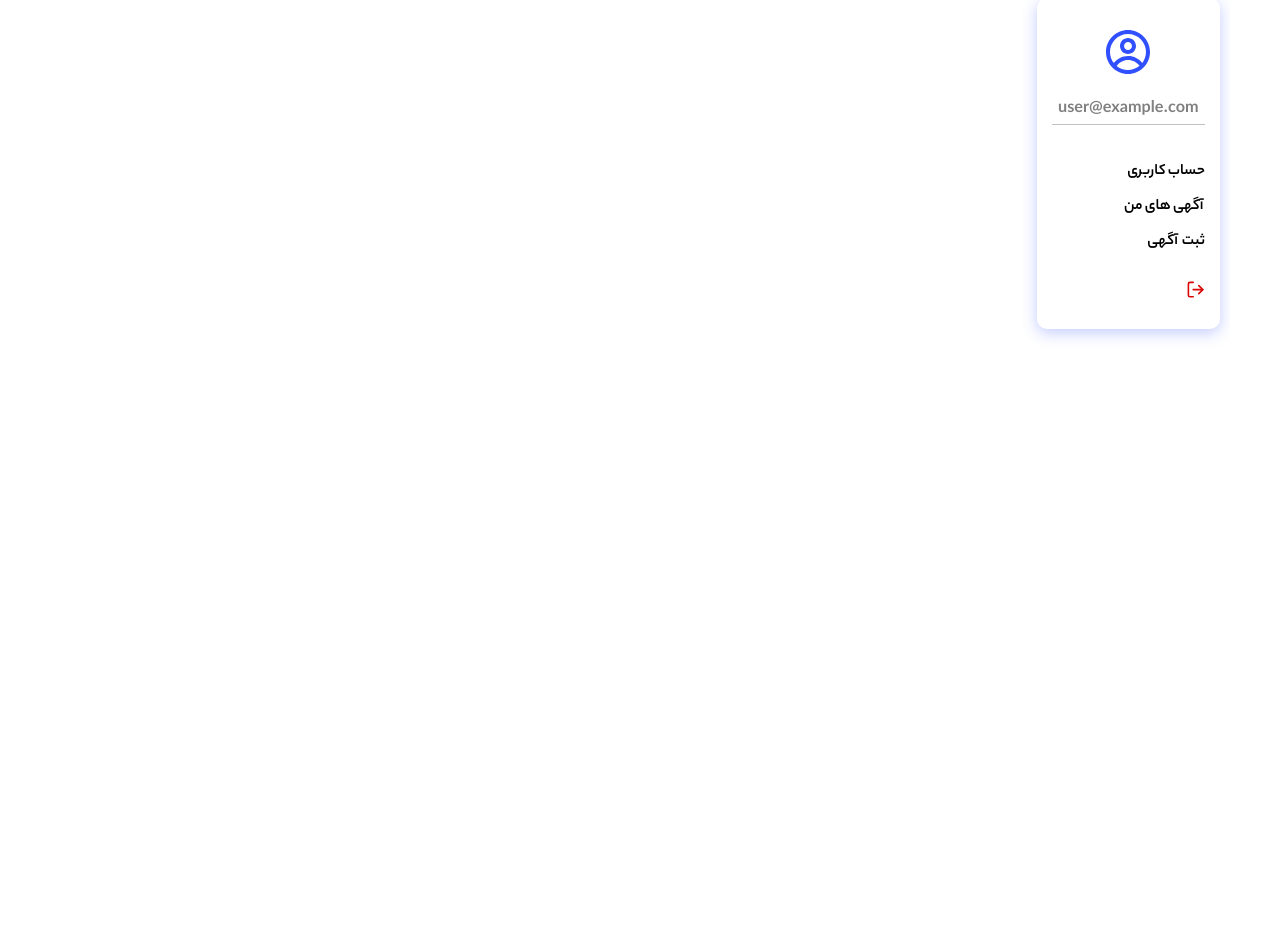
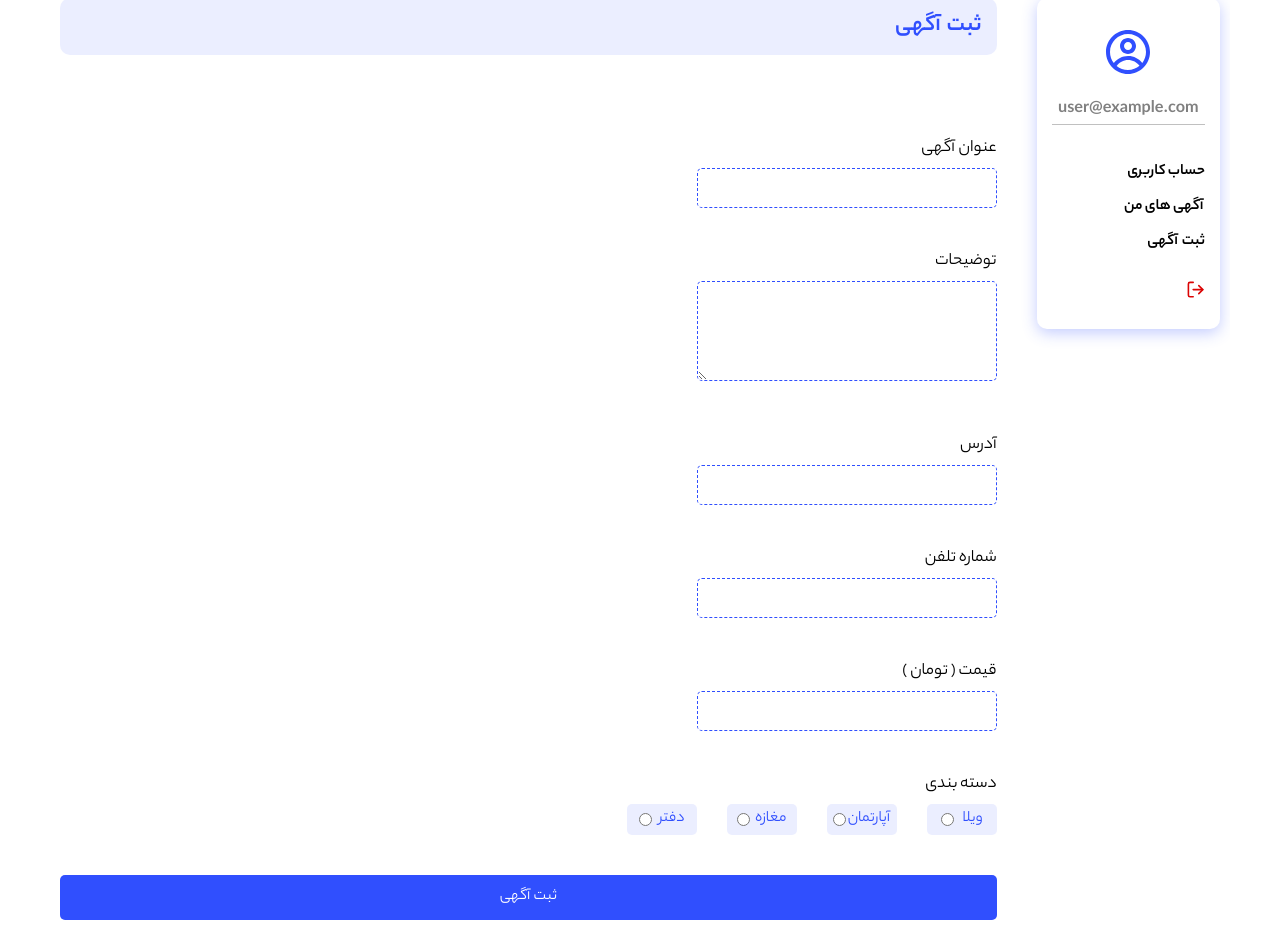
Before and after one commit to yosef-rrezaie/Amlak, a Next.js app: page /dashboard/add in a window 1280 px wide. Shown: the part 173-1125 px from the top of the page. Before the commit the page ends 871 px from the top, so only its background shows below. Built offline with nearby package versions, Linux system fonts and the light colour scheme; no server answers; sample sign-in values are in the browser's storage.

Commit message:
RadioList component

```diff
--- a/src/components/modules/TextInput.js
+++ b/src/components/modules/TextInput.js
@@ -1,3 +1,4 @@
+import { e2p } from "@/utils/replaceNumber";
 import styles from "./TextInput.module.css";
 export default function TextInput({
   title,
@@ -8,7 +9,7 @@ export default function TextInput({
 }) {
   const changeHandler = (e) => {
     const { name, value } = e.target;
-    setProfileData({ ...profileData, [name]: value });
+    setProfileData({ ...profileData, [name]: e2p(value) });
   };
   return (
     <div className={styles.container}>
--- a/src/components/templates/AddProfilePage.js
+++ b/src/components/templates/AddProfilePage.js
@@ -1,6 +1,8 @@
 "use client";
 import { useState } from "react";
 import styles from "./AddProfilePage.module.css";
+import TextInput from "../modules/TextInput";
+import RadioList from "./RadioList";
 export default function AddProfilePage() {
   const [profileData, setProfileData] = useState({
     title: "",
@@ -14,5 +16,47 @@ export default function AddProfilePage() {
     rules: [],
     amenities: [],
   });
-  return <div className=""></div>;
+  const submitHandler = () => {
+    console.log(profileData);
+  };
+  return (
+    <div className={styles.container}>
+      <h3>ثبت آگهی</h3>
+      <TextInput
+        title="عنوان آگهی"
+        name="title"
+        profileData={profileData}
+        setProfileData={setProfileData}
+      />
+      <TextInput
+        title="توضیحات"
+        name="description"
+        profileData={profileData}
+        setProfileData={setProfileData}
+        textarea={true}
+      />
+      <TextInput
+        title="آدرس"
+        name="location"
+        profileData={profileData}
+        setProfileData={setProfileData}
+      />
+      <TextInput
+        title="شماره تلفن"
+        name="phone"
+        profileData={profileData}
+        setProfileData={setProfileData}
+      />
+      <TextInput
+        title="قیمت ( تومان )"
+        name="price"
+        profileData={profileData}
+        setProfileData={setProfileData}
+      />
+      <RadioList profileData={profileData} setprofileData={setProfileData}/>
+      <button className={styles.submit} onClick={submitHandler}>
+        ثبت آگهی
+      </button>
+    </div>
+  );
 }
--- /dev/null
+++ b/src/components/templates/RadioList.js
@@ -0,0 +1,59 @@
+import styles from "./RadioList.module.css";
+export default function RadioList({ profileData, setprofileData }) {
+  const { category } = profileData;
+  const changeHandler = (e) => {
+    const { name, value } = e.target;
+    setprofileData({ ...profileData, [name]: value });
+  };
+  return (
+    <div className={styles.container}>
+      <p>دسته بندی</p>
+      <div className={styles.main}>
+        <div>
+          <label htmlFor="villa">ویلا</label>
+          <input
+            type="radio"
+            name="category"
+            value="villa"
+            id="vilaa"
+            checked={category === "villa"}
+            onChange={changeHandler}
+          />
+        </div>
+        <div>
+          <label htmlFor="apartment">آپارتمان</label>
+          <input
+            type="radio"
+            name="category"
+            value="apartment"
+            id="apartment"
+            checked={category === "apartment"}
+            onChange={changeHandler}
+          />
+        </div>
+        <div>
+          <label htmlFor="store">مغازه</label>
+          <input
+            type="radio"
+            name="category"
+            value="store"
+            id="store"
+            checked={category === "store"}
+            onChange={changeHandler}
+          />
+        </div>
+        <div>
+          <label htmlFor="office">دفتر</label>
+          <input
+            type="radio"
+            name="category"
+            value="office"
+            id="office"
+            checked={category === "office"}
+            onChange={changeHandler}
+          />
+        </div>
+      </div>
+    </div>
+  );
+}
--- /dev/null
+++ b/src/components/templates/RadioList.module.css
@@ -0,0 +1,25 @@
+.container {
+    margin-bottom: 40px;
+}
+
+.container p {
+    font-size: 1.1rem;
+    margin-bottom: 5px;
+}
+
+.main {
+    display: flex;
+}
+
+.main div {
+    display: flex;
+    align-items: center;
+    justify-content: space-evenly;
+    background-color: #304ffe18;
+    color: #304ffe;
+    margin-left: 30px;
+    width: 70px;
+    padding: 3px 5px;
+    border-radius: 5px;
+    cursor: pointer;
+}
--- /dev/null
+++ b/src/utils/replaceNumber.js
@@ -0,0 +1,14 @@
+const e2p = (s) => s.toString().replace(/\d/g, (d) => "۰۱۲۳۴۵۶۷۸۹"[d]);
+
+const p2e = (s) =>
+  s.toString().replace(/[۰-۹]/g, (d) => "۰۱۲۳۴۵۶۷۸۹".indexOf(d));
+
+const sp = (number) => {
+  const seperatedNumber = number
+    .toString()
+    .match(/(\d+?)(?=(\d{3})+(?!\d)|$)/g);
+  const joinedNumber = seperatedNumber.join(",");
+  return e2p(joinedNumber);
+};
+
+export { e2p, p2e, sp };
```
